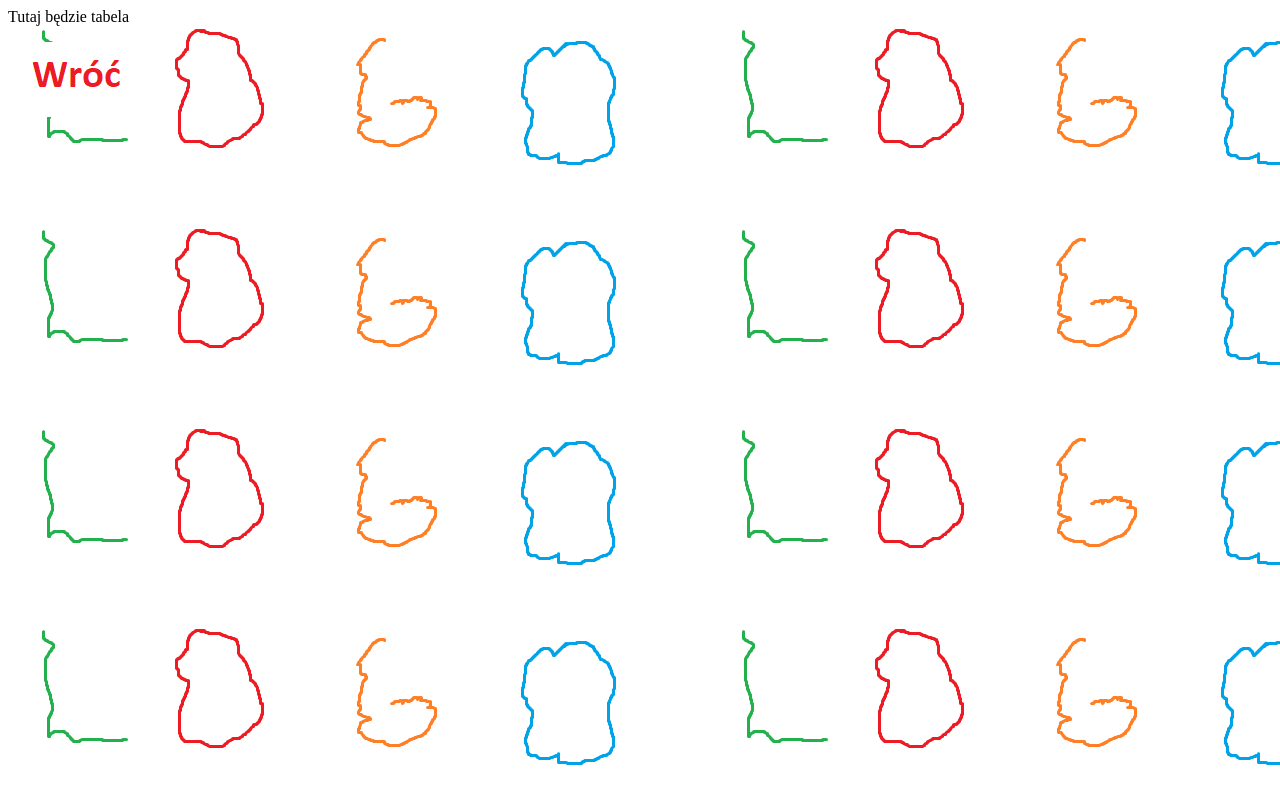
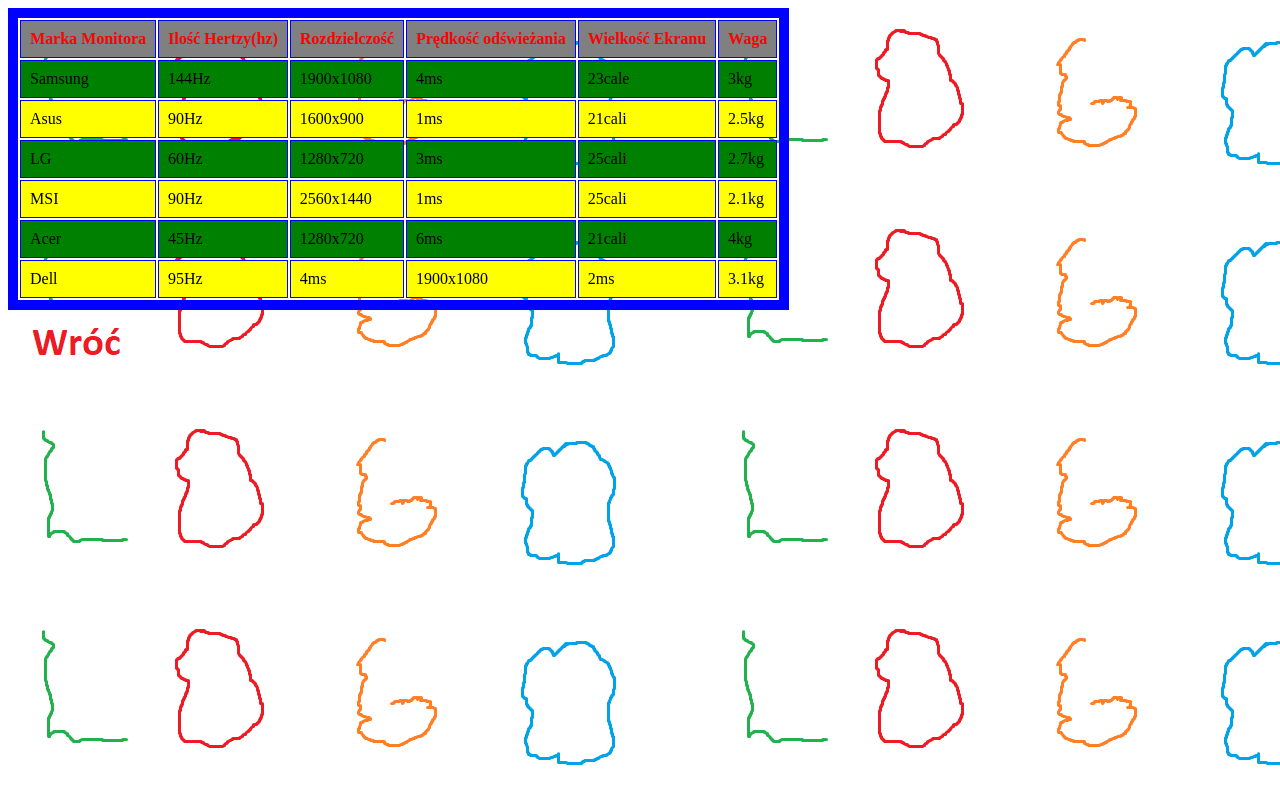
Before and after one commit to KacDabr/dabrowski-, a plain HTML site: page tabela_dabrowski.html in a window 1280 px wide. Drawn offline with Linux system fonts and the light colour scheme.

Commit message:
Update tabela_dabrowski.html

```diff
--- a/tabela_dabrowski.html
+++ b/tabela_dabrowski.html
@@ -3,7 +3,64 @@
 <meta charset="utf-8">
 </head>
 <body background="logo.png">
-<p>Tutaj będzie tabela</p>
+<table border=10= bordercolor=Blue cellpadding="9" >
+  <tr bgcolor="Gray">
+    <th><font color="red"><b>Marka Monitora</th>
+    <th><font color="red">Ilość Hertzy(hz)</th>
+    <th><font color="red">Rozdzielczość</th>
+	<th><font color="red">Prędkość odświeżania</th>
+	<th><font color="red">Wielkość Ekranu</th>
+	<th><font color="red">Waga</b></font></th>
+  </tr>
+  <tr bgcolor="green">
+    <td>Samsung  </td>
+    <td>  144Hz</td>
+    <td>  1900x1080</td>
+	<td>  4ms</td>
+	<td>  23cale</td>
+	<td>  3kg</td>
+  </tr>
+  <tr bgcolor="#ffff00">
+    <td>  Asus</td>
+    <td>  90Hz</td>
+    <td>  1600x900</td>
+	<td>  1ms</td>
+	<td>  21cali</td>
+	<td>  2.5kg</td>
+  </tr>
+  <tr bgcolor="green">
+  <td> LG </td>
+  <td>  60Hz</td>
+  <td>  1280x720</td>
+  <td>  3ms</td>
+  <td>  25cali</td>
+  <td>  2.7kg</td>
+  </tr>
+   <tr bgcolor="#ffff00">
+  <td> MSI </td>
+  <td>  90Hz</td>
+  <td>  2560x1440</td>
+  <td>  1ms</td>
+  <td>  25cali</td>
+  <td>  2.1kg</td>
+  </tr>
+   <tr bgcolor="green">
+  <td>  Acer</td>
+  <td>  45Hz</td>
+  <td>  1280x720</td>
+  <td>  6ms</td>
+  <td>  21cali</td>
+  <td>  4kg</td>
+  </tr>
+   <tr bgcolor="#ffff00">
+  <td> Dell </td>
+  <td>  95Hz</td>
+  <td>  4ms</td>
+  <td>  1900x1080</td>
+  <td>  2ms</td>
+  <td>  3.1kg</td>
+  </tr>
+</table>
 <a href="menu_dabrowski.html"><img src="powrot.png"></a>
 </body>
 </html>
```
